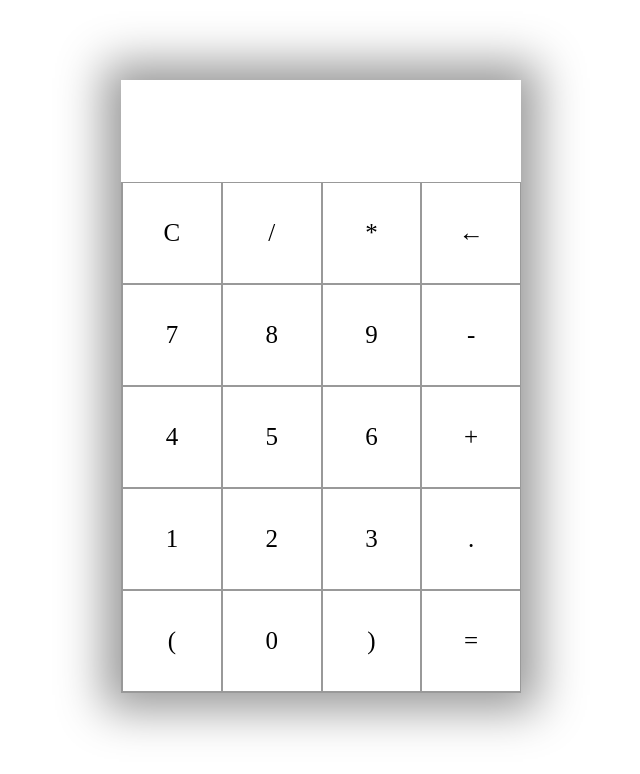
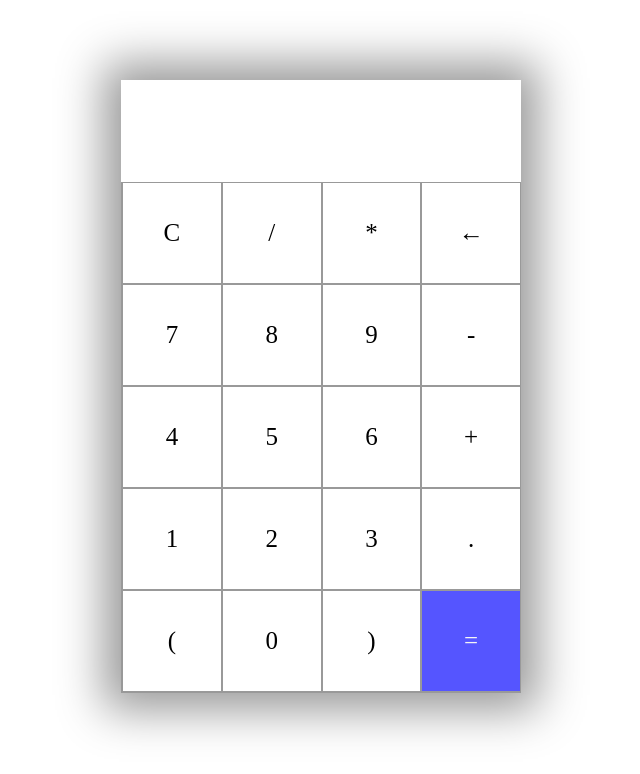
Before and after one commit to fatima-masmas/Kickstart, a plain HTML site: page simpleCalculator/index.html in a window 1280 px wide. Shown: the whole page, without its empty margins (319-959 px from the left). Drawn offline with Linux system fonts and the light colour scheme.

Commit message:
restlichenDesignC

```diff
--- a/simpleCalculator/style.css
+++ b/simpleCalculator/style.css
@@ -21,9 +21,18 @@
     border-right: 1px solid #999;
 }
 .button{
-    border: .5px solid #999;
+    border: 0.5px solid #999;
     line-height: 100px;
     text-align: center;
     font-size: 25px;
     cursor: pointer;
 }
+#equal{
+    background-color: #5555ff;
+    color: whitesmoke;
+}
+button:hover{
+    background-color: #3a3d34;
+    color: whitesmoke;
+    transition: 0.5s ease-in-out;
+}
```
